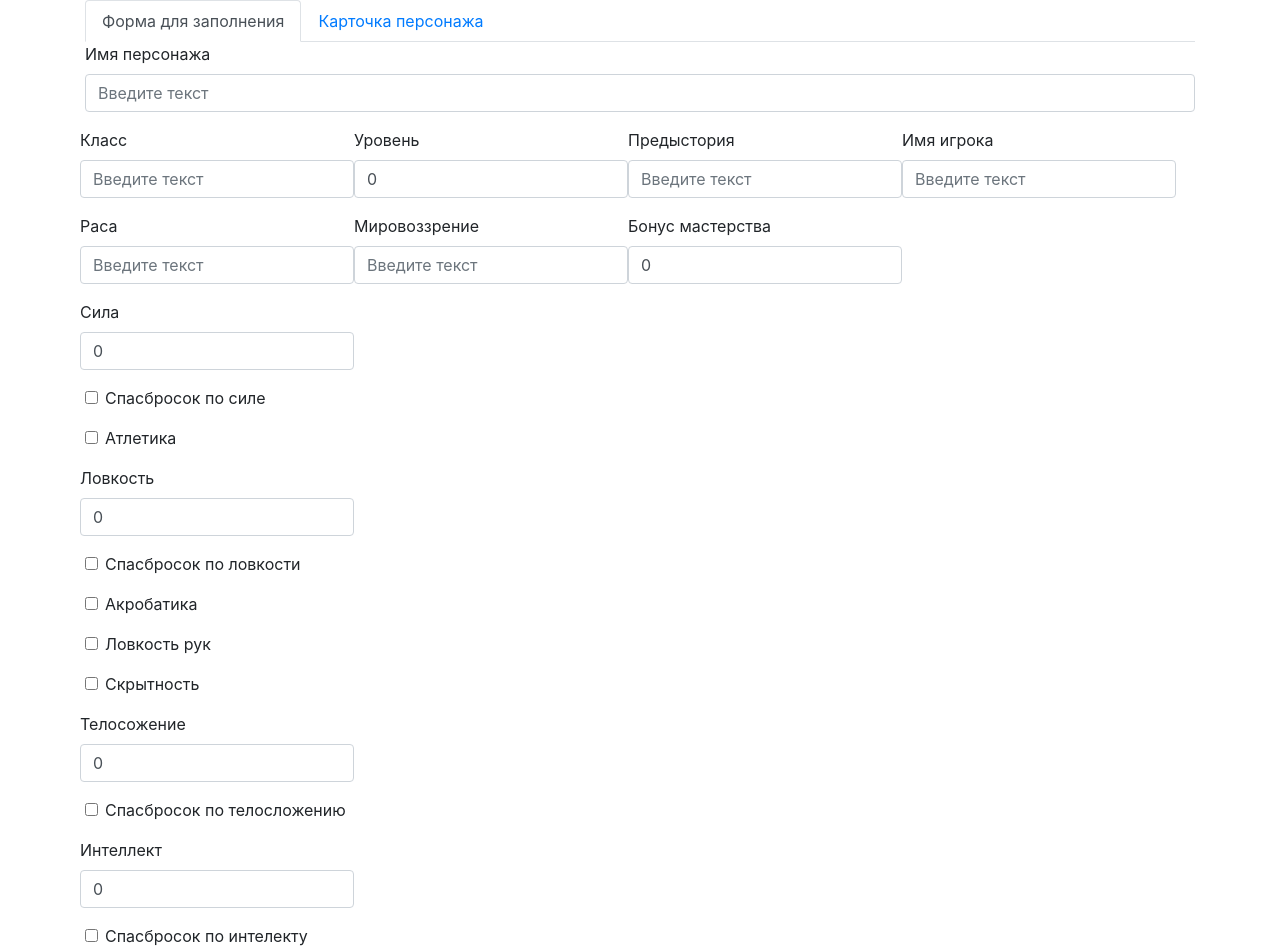
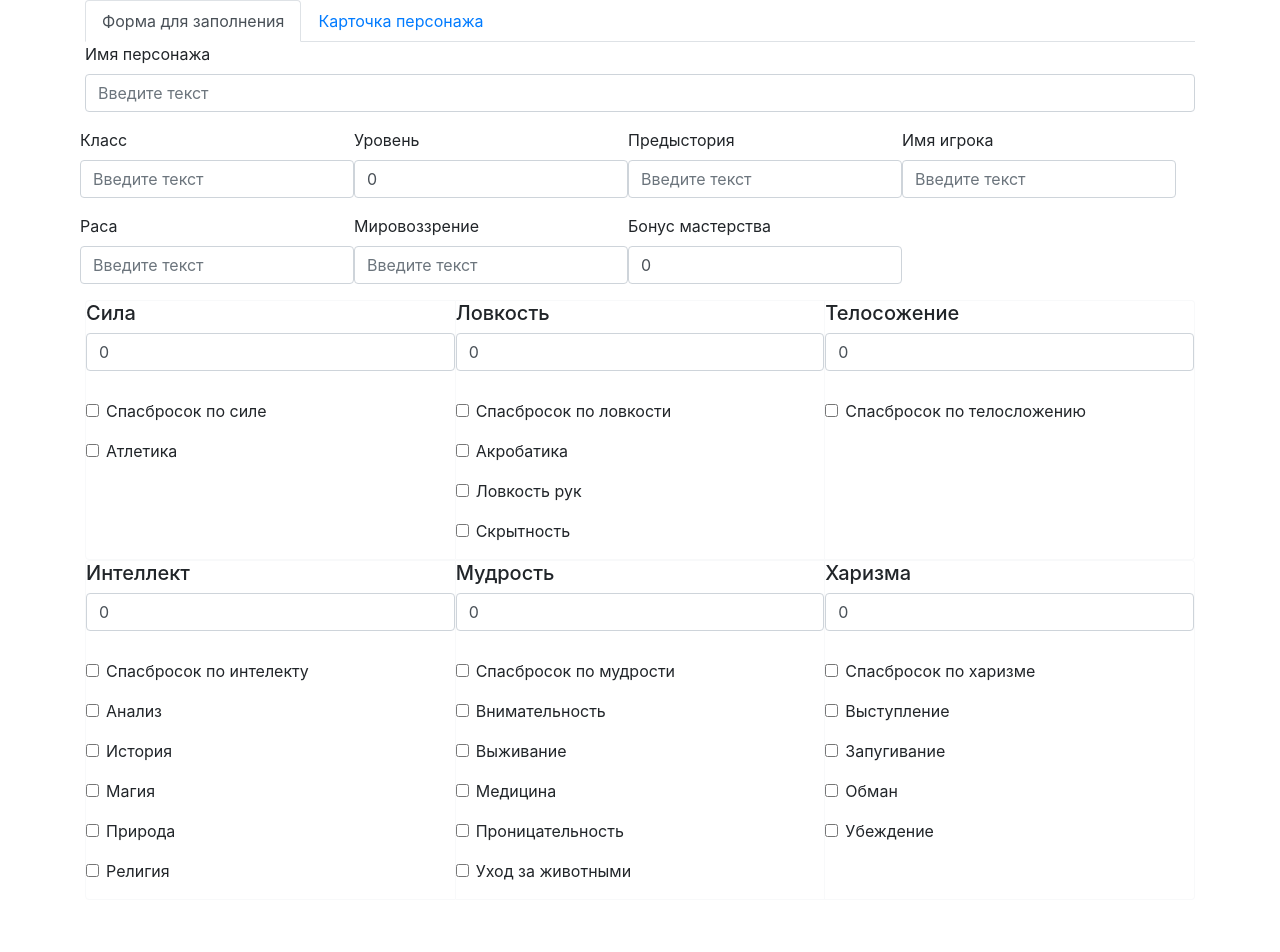
Before and after one commit to dashastik/dnd, a React (Create React App) app: page / in a window 1280 px wide. Shown: the top 952 px of the page. After the commit the page ends 900 px from the top, so only its background shows below. Built offline with nearby package versions, Linux system fonts and the light colour scheme.

Commit message:
improved site presentation

```diff
--- a/src/Attribute.js
+++ b/src/Attribute.js
@@ -14,9 +14,9 @@ class Attribute extends Component {
 
         return (
             <Card style={{ width: '20rem' }}>
-                <Card.Header as="h4">{this.props.label} {paramValue}</Card.Header>
+                <Card.Header as="h5">{this.props.label} {paramValue}</Card.Header>
                 <Card.Body>
-                    <Card.Title as="h5"> Мoдификатор: {mod}</Card.Title>
+                    <Card.Title as="h6"> Мoдификатор: {mod}</Card.Title>
                     <ListGroup>
                         <ListGroupItem>
                             <Form.Check
--- a/src/CardCharacter.js
+++ b/src/CardCharacter.js
@@ -1,44 +1,49 @@
 import React, { Component } from "react";
 import { connect } from "react-redux";
 import Attribute from './Attribute';
-import { Card, ListGroupItem } from "react-bootstrap";
-import { ListGroup } from "react-bootstrap";
+import { Card, ListGroupItem, ListGroup, CardGroup } from "react-bootstrap";
+import { } from "react-bootstrap";
 
 class CardCharacter extends Component {
 
     render() {
         return (
             <div>
-                <Card style={{ width: '20rem' }}>
-                    <Card.Header as="h4">Имя персонажа: {this.props.characterName}</Card.Header>
+
+
+
+                <Card >
+                    <Card.Header as="h5">Имя персонажа: {this.props.characterName}</Card.Header>
                     <Card.Body>
-                        <Card.Title  as="h5">Информация о персонаже:</Card.Title>
-                        <ListGroup>
-                            <ListGroupItem>
+                        <Card.Title as="p">Информация о персонаже:</Card.Title>
+                        <ListGroup  horizontal >
+                            <ListGroupItem style={{ width: '20vw' }}>
                                 Класс: {this.props.class}
                             </ListGroupItem>
-                            <ListGroupItem>
+                            <ListGroupItem style={{ width: '10vw' }}>
                                 Уровень: {this.props.level}
                             </ListGroupItem>
-                            <ListGroupItem>
+                            <ListGroupItem style={{ width: '20vw' }}>
                                 Предыстория: {this.props.background}
                             </ListGroupItem>
-                            <ListGroupItem>
+                            <ListGroupItem style={{ width: '20vw' }}>
                                 Имя игрока: {this.props.playerName}
                             </ListGroupItem>
-                            <ListGroupItem>
+                        </ListGroup>
+                        <ListGroup horizontal>
+                            <ListGroupItem style={{ width: '20vw' }}>
                                 Раса: {this.props.race}
                             </ListGroupItem>
-                            <ListGroupItem>
+                            <ListGroupItem style={{ width: '20vw' }}>
                                 Мировоззрение: {this.props.ideology}
                             </ListGroupItem>
-                            <ListGroupItem>
+                            <ListGroupItem style={{ width: '20vw' }}>
                                 Бонус мастерства: {this.props.masteryBonus}
                             </ListGroupItem>
                         </ListGroup>
                     </Card.Body>
                 </Card>
-
+                <CardGroup>
                     <Attribute
                         label="Сила"
                         paramKey="strength"
@@ -62,7 +67,8 @@ class CardCharacter extends Component {
                         paramKey="construction"
                         paramSave="constructionSave"
                     />
-
+                </CardGroup>
+                <CardGroup>
                     <Attribute
                         label="Интеллект"
                         paramKey="intelligence"
@@ -100,6 +106,7 @@ class CardCharacter extends Component {
                             { label: "Убеждение", stateKey: "persuasion" }
                         ]}
                     />
+                </CardGroup>
 
 
             </div>
--- a/src/FormCharacter.js
+++ b/src/FormCharacter.js
@@ -2,7 +2,7 @@ import React, { Component } from 'react';
 import InputText from './InputText';
 import InputNumber from './InputNumber';
 import InputCheckbox from './InputCheckbox';
-import { Form } from 'react-bootstrap';
+import { Form, Card, CardGroup } from 'react-bootstrap';
 
 class FormCharacter extends Component {
     render() {
@@ -43,12 +43,15 @@ class FormCharacter extends Component {
                         stateKey="masteryBonus"
                     />
                 </Form.Row>
-                <Form.Row>
+
+                <CardGroup>
+                    <Card border="light">
+                        <Card.Title>
                             <InputNumber
                                 label="Сила"
                                 stateKey="strength"
                             />
-                </Form.Row>
+                        </Card.Title>
                         <InputCheckbox
                             label="Спасбросок по силе"
                             stateKey="strengthSave"
@@ -57,12 +60,14 @@ class FormCharacter extends Component {
                             label="Атлетика"
                             stateKey="athletics"
                         />
-                <Form.Row>
+                    </Card>
+                    <Card border="light">
+                        <Card.Title>
                             <InputNumber
                                 label="Ловкость"
                                 stateKey="dexterity"
                             />
-                </Form.Row>
+                        </Card.Title>
                         <InputCheckbox
                             label="Спасбросок по ловкости"
                             stateKey="dexteritySave"
@@ -79,22 +84,29 @@ class FormCharacter extends Component {
                             label="Скрытность"
                             stateKey="stealth"
                         />
-                <Form.Row>
+                    </Card>
+                    <Card border="light">
+                        <Card.Title>
                             <InputNumber
                                 label="Телосожение"
                                 stateKey="construction"
                             />
-                </Form.Row>
+                        </Card.Title>
                         <InputCheckbox
                             label="Спасбросок по телосложению"
                             stateKey="constructionSave"
                         />
-                <Form.Row>
+                    </Card>
+                </CardGroup>
+
+                <CardGroup>
+                    <Card border="light">
+                        <Card.Title>
                             <InputNumber
                                 label="Интеллект"
                                 stateKey="intelligence"
                             />
-                </Form.Row>
+                        </Card.Title>
                         <InputCheckbox
                             label="Спасбросок по интелекту"
                             stateKey="intelligenceSave"
@@ -119,12 +131,14 @@ class FormCharacter extends Component {
                             label="Религия"
                             stateKey="religion"
                         />
-                <Form.Row>
+                    </Card>
+                    <Card border="light">
+                        <Card.Title>
                             <InputNumber
                                 label="Мудрость"
                                 stateKey="wisdom"
                             />
-                </Form.Row>
+                        </Card.Title>
                         <InputCheckbox
                             label="Спасбросок по мудрости"
                             stateKey="wisdomSave"
@@ -149,12 +163,14 @@ class FormCharacter extends Component {
                             label="Уход за животными"
                             stateKey="animalHandling"
                         />
-                <Form.Row>
+                    </Card>
+                    <Card border="light">
+                        <Card.Title>
                             <InputNumber
                                 label="Харизма"
                                 stateKey="charisma"
                             />
-                </Form.Row>
+                        </Card.Title>
                         <InputCheckbox
                             label="Спасбросок по харизме"
                             stateKey="charismaSave"
@@ -175,6 +191,9 @@ class FormCharacter extends Component {
                             label="Убеждение"
                             stateKey="persuasion"
                         />
+                    </Card>
+                </CardGroup>
+
             </Form>
         )
     }
```
Lines whose indentation alone changed are shown as unchanged.
